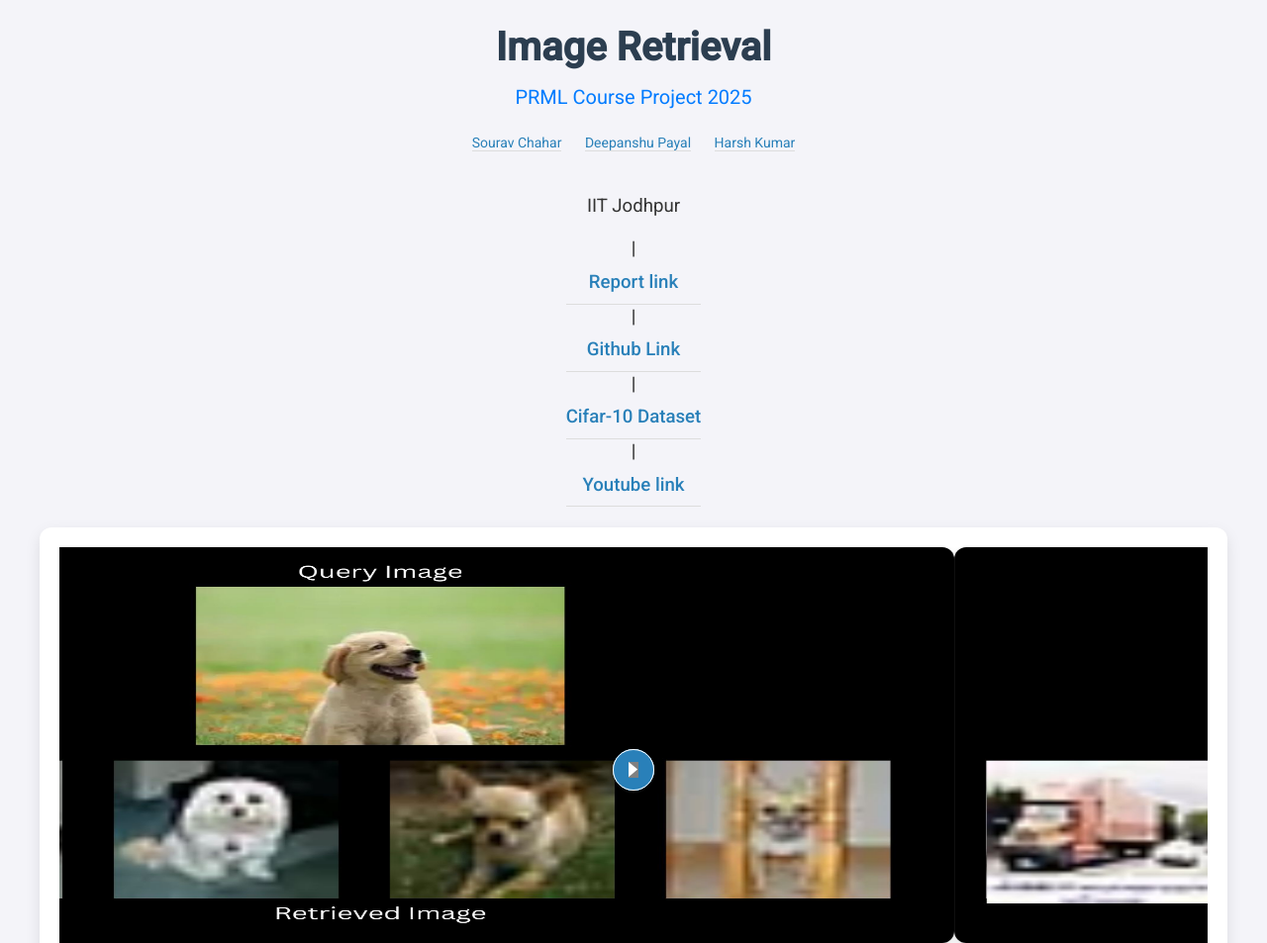
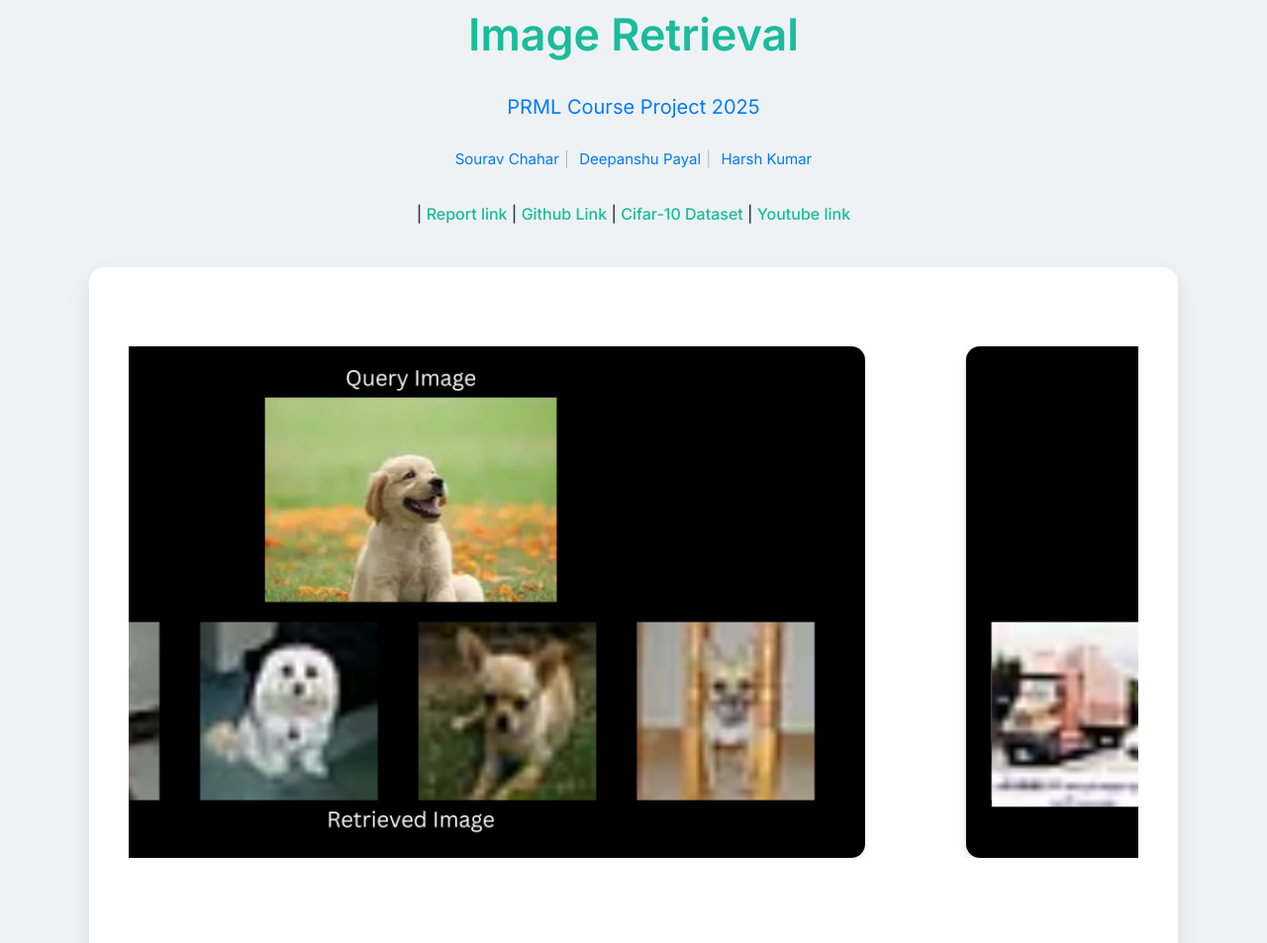
Before and after one commit to DeepanshuPayal123/prml_course_project_2025, a plain HTML site: page index.html in a window 1280 px wide. Shown: the top 953 px of the page at 99% size. Drawn offline with nearby package versions, Linux system fonts and the light colour scheme; files that its build step writes are made by us from their sources; a web font is replaced by a local one.

Commit message:
ui updated

```diff
--- a/index.html
+++ b/index.html
@@ -49,13 +49,6 @@
         <span class="author"><a href="https://github.com/deepanshupayal123">Deepanshu Payal</a></span>
         <span class="author"><a href="https://github.com/harsh-kumar-ls">Harsh Kumar</a></span>
     </p>
-    <table border="0" align="center" class="affiliations" width="700px">
-        <tbody align="center">
-            <tc>
-                <td style="text-align: center;">IIT Jodhpur</td>
-            </tc>
-        </tbody>
-    </table>
 
     <table width="999" border="0" align="center" class="menu" style="margin-bottom: 8px;">
         <tbody>
--- a/styles/style.css
+++ b/styles/style.css
@@ -1,303 +1,224 @@
-/* CSS Document */
 @charset "UTF-8";
-@import url('https://fonts.googleapis.com/css2?family=Roboto:ital,wght@0,400;0,500;1,400;1,500&display=swap');
+@import url('https://fonts.googleapis.com/css2?family=Inter:wght@400;500;600&display=swap');
 
 body {
-    font-family: 'Roboto', sans-serif;
+    font-family: 'Inter', sans-serif;
     font-size: 16px;
-    color: #333;
-    background-color: #f4f4f9;
-    line-height: 1.6em;
+    color: #2c3e50;
+    background-color: #eef2f5;
     margin: 0;
     padding: 0;
+    line-height: 1.6;
 }
 
-p a, table.affiliations a, table.menu a {
-    border-bottom: solid 1px #ddd;
-    color: #2980b9;
-    text-decoration: none;
+/* Container style with modern card look */
+.container {
+    max-width: 1100px;
+    margin: 40px auto;
+    background: #ffffff;
+    padding: 40px;
+    border-radius: 16px;
+    box-shadow: 0 8px 24px rgba(0, 0, 0, 0.08);
 }
 
-.isDisabled {
-    color: currentColor;
-    cursor: not-allowed;
-    opacity: 0.6;
-    text-decoration: none;
+/* Title */
+.title {
+    font-size: 2.8em;
+    font-weight: 600;
+    text-align: center;
+    margin-bottom: 20px;
+    color: #1abc9c;
 }
 
+/* Sections */
+.section {
+    font-size: 1.5em;
+    font-weight: 600;
+    margin-top: 40px;
+    color: #16a085;
+    border-bottom: 2px solid #1abc9c;
+    padding-bottom: 10px;
+}
+
+/* Menu Style */
 table.menu {
     display: flex;
-    flex-direction: column; /* Stack menu items vertically */
-    font-size: 14pt;
+    flex-direction: column;
+    align-items: center;
+    font-size: 16px;
     font-weight: 500;
-    align-items: center;
+    margin-top: 30px;
 }
 
 table.menu a {
-    padding: 8px 0;
-    text-align: center;
-    display: block;
-    color: #2980b9;
+    padding: 10px 0;
+    color: #1abc9c;
     text-decoration: none;
+    transition: color 0.3s;
 }
 
-strong, b {
-    font-weight: 500;
+table.menu a:hover {
+    color: #148f77;
 }
 
+/* Author */
 p.author {
-    font-size: 14px;
+    font-size: 15px;
     text-align: center;
-    margin: 20px 0;
-    padding: 0 3em;
+    margin: 25px 0;
+    color: #555;
 }
 
-.author {
-    margin: 10px;
+/* Author name separator */
+p.author span {
+    display: inline-block;
+    margin: 0 8px;
+    position: relative;
 }
 
-sup {
-    font-size: 0.8em;
-    position: relative;
-    top: -0.2em;
-    vertical-align: super;
-    font-size: smaller;
+p.author span:not(:last-child)::after {
+    content: "|";
+    position: absolute;
+    right: -10px;
+    color: #bbb;
+    font-weight: normal;
 }
 
-.container {
-    display: flex;
-    flex-direction: column; /* Stack sections vertically */
-    justify-content: flex-start;
-    padding: 20px;
-    width: 100%;
-    max-width: 1200px;
-    margin: 20px auto;
-    background: #ffffff;
-    box-shadow: 0 6px 15px rgba(0, 0, 0, 0.1);
-    border-radius: 12px;
-    color: #333;
+/* Venue */
+.venue {
+    text-align: center;
+    font-size: 1.2em;
+    font-weight: 600;
+    color: #34495e;
 }
 
-.venue {
-    font-size: 1.2em;
-    font-weight: 700;
-    display: block;
-    text-align: center;
-    margin-top: 8px;
-    margin-bottom: 8px;
-}
-
-.title {
-    font-size: 2.5em;
-    font-weight: 600;
-    text-align: center;
-    margin-top: 20px;
-    margin-bottom: 10px;
-    color: #2c3e50;
-    line-height: 1.4;
-}
-
+/* Affiliation Table */
 table.affiliations {
-    margin-left: auto;
-    margin-right: auto;
-    width: 80%;
-    max-width: 500px;
-    margin-top: 1em;
-    margin-bottom: 1em;
+    margin: 20px auto;
+    width: 85%;
+    max-width: 600px;
+    border-collapse: separate;
+    border-spacing: 0 12px;
 }
 
 table.affiliations td {
-    padding-top: 1em;
-    font-size: 14pt;
+    font-size: 15px;
+    text-align: center;
 }
 
-table#video {
-    margin-top: 50px;
-    margin-bottom: 50px;
-}
-
+/* Caption Hover */
 .caption {
-    font-family: 'Chalkduster', sans-serif;
+    background-color: #ecf0f1;
+    padding: 12px;
+    border-radius: 10px;
+    transition: all 0.3s ease;
     color: #7f8c8d;
-    padding: 11px 15px;
-    background-color: #f9f9f9;
-    border-radius: 10px;
-    text-align: center;
-    transition: background-color 0.3s, color 0.3s;
 }
 
 .caption:hover {
+    background-color: #d1f2eb;
+    color: #16a085;
     cursor: pointer;
-    color: #2c3e50;
-    background-color: #f2e34c;
 }
 
-.caption-active {
-    color: #2c3e50;
-    background-color: #f9e4c5;
-}
-
-.label {
-    line-height: 1.5;
-    text-align: center;
-    font-size: 14px;
-}
-
-.highlight {
-    color: #2980b9;
-}
-
-.section {
-    font-size: 1.6em;
-    font-weight: 500;
-    margin-top: 30px;
-    color: #34495e;
-}
-
-/* Report and GitHub Section Styles */
+/* GitHub & Report Links */
 .report-link, .github-link {
     text-align: center;
     margin-top: 30px;
-    font-size: 1.4em;
-    font-weight: 500;
-    color: #2980b9;
+    font-size: 1.2em;
+    color: #1abc9c;
 }
 
 .report-link a, .github-link a {
+    font-weight: bold;
+    color: #1abc9c;
     text-decoration: none;
-    color: #2980b9;
-    font-weight: bold;
 }
 
 .report-link a:hover, .github-link a:hover {
     text-decoration: underline;
 }
 
-.bibtex {
-    font-family: 'Courier New', monospace;
-    white-space: pre;
-    font-size: 14px;
-}
-
-.date {
-    font-size: 0.8em;
-    color: #7f8c8d;
-}
-
-table.data td {
-    padding-right: 15px;
-    padding-left: 15px;
-    padding-bottom: 10px;
-    vertical-align: top;
-}
-
-code {
-    font-family: Consolas, "Courier New", monospace;
-    color: crimson;
-    background-color: #f1f1f1;
-    padding: 2px 4px;
-    font-size: 1.05em;
-}
-
-.carousel-inner {
-    display: flex;
-    flex-direction: column; /* Stack carousel items vertically */
-}
-
-.carousel-item {
-    height: 100%;
+/* Image Carousel */
+.teaser-carousel {
+    margin: 40px auto;
+    max-width: 100%;
+    height: auto;
     text-align: center;
 }
 
-.carousel-item img {
-    max-width: 100%;
-    max-height: 400px; /* Adjust height for vertical carousel */
-    margin: 0 auto;
+.teaser-img {
+    max-width: 90%;
+    height: auto;
+    border-radius: 14px;
+    box-shadow: 0 4px 10px rgba(0, 0, 0, 0.1);
 }
 
-.carousel-control-prev, .carousel-control-next {
-    height: 42px;
-    width: 42px;
-    top: 50%;
-    left: 50%; /* Center the navigation vertically */
-    transform: translate(-50%, -50%);
-    opacity: 1;
-    background-color: #2980b9;
-    border-radius: 50%;
-    border: none;
-    box-shadow: 0 2px 5px rgba(50, 50, 50, 0.1);
+/* Code and BibTeX blocks */
+code, .bibtex {
+    font-family: 'Courier New', monospace;
+    background-color: #f4f6f6;
+    color: #e74c3c;
+    padding: 4px 6px;
+    border-radius: 4px;
+    display: inline-block;
+    font-size: 0.95em;
+    white-space: pre-wrap;
 }
 
-.carousel-control-prev:focus, .carousel-control-next:focus {
-    opacity: 1;
+/* --- Card Layout for Contributor Section --- */
+.card-container {
+    display: flex;
+    flex-wrap: wrap;
+    justify-content: center;
+    gap: 20px;
+    margin-top: 40px;
 }
 
-.slider-navigation-next, .slider-navigation-previous {
+.card {
+    background: #ffffff;
+    border-radius: 12px;
+    box-shadow: 0 6px 15px rgba(0, 0, 0, 0.06);
+    padding: 20px;
+    max-width: 220px;
+    width: 100%;
+    text-align: center;
     display: flex;
-    justify-content: center;
+    flex-direction: column;
     align-items: center;
-    position: absolute;
-    width: 42px;
-    height: 42px;
-    background: #2980b9 center center no-repeat;
-    background-size: 20px 20px;
-    border: 1px solid #fff;
-    border-radius: 50%;
-    box-shadow: 0 2px 5px rgba(50, 50, 50, 0.1);
-    top: 50%;
-    transform: translateY(-50%);
-    cursor: pointer;
-    transition: transform 0.3s, opacity 0.3s;
 }
 
-.slider-navigation-next {
-    right: 0;
+.card .name {
+    font-size: 1em;
+    font-weight: 500;
+    color: #2c3e50;
+    word-wrap: break-word;
+    overflow-wrap: break-word;
+    hyphens: auto;
+    line-height: 1.4;
+    margin-top: 10px;
+    padding: 0 6px;
 }
 
-.slider-navigation-next svg, .slider-navigation-previous svg {
-    width: 25%;
-    background: gray;
-}
-
-.teaser-carousel {
-    width: 100%;
-    margin: auto;
-    height: 450px;
-}
-
-.teaser-img {
-    width: 100%;
-    max-width: 800px;
-    height: auto;
-    border-radius: 12px;
-    box-shadow: 0 4px 10px rgba(0, 0, 0, 0.1);
-    margin: 0 auto;
-}
-
-/* Move Image Section Lower */
-.image-section {
-    margin-top: 50px;
-    text-align: center;
-}
-
+/* Responsive Fixes */
 @media (max-width: 768px) {
     .container {
         padding: 20px;
     }
 
-    .carousel-inner {
-        flex-direction: column;
+    .title {
+        font-size: 2em;
     }
 
-    .team {
-        flex-direction: column;
+    .section {
+        font-size: 1.3em;
     }
 
-    table.menu {
-        flex-direction: column;
+    .teaser-img {
+        max-width: 100%;
     }
 
-    .image-section {
-        margin-top: 40px;
+    .card {
+        max-width: 90%;
     }
 }
```
